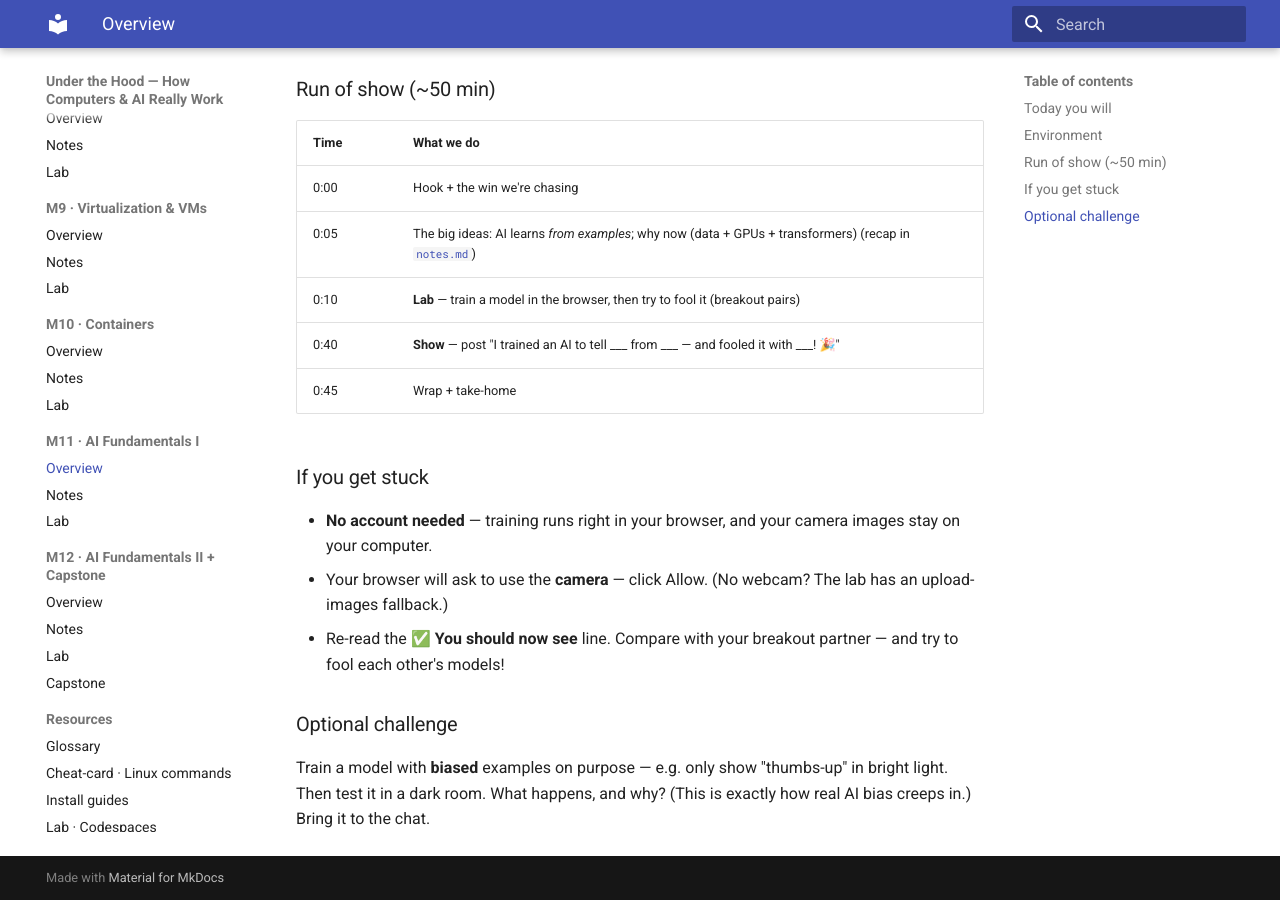
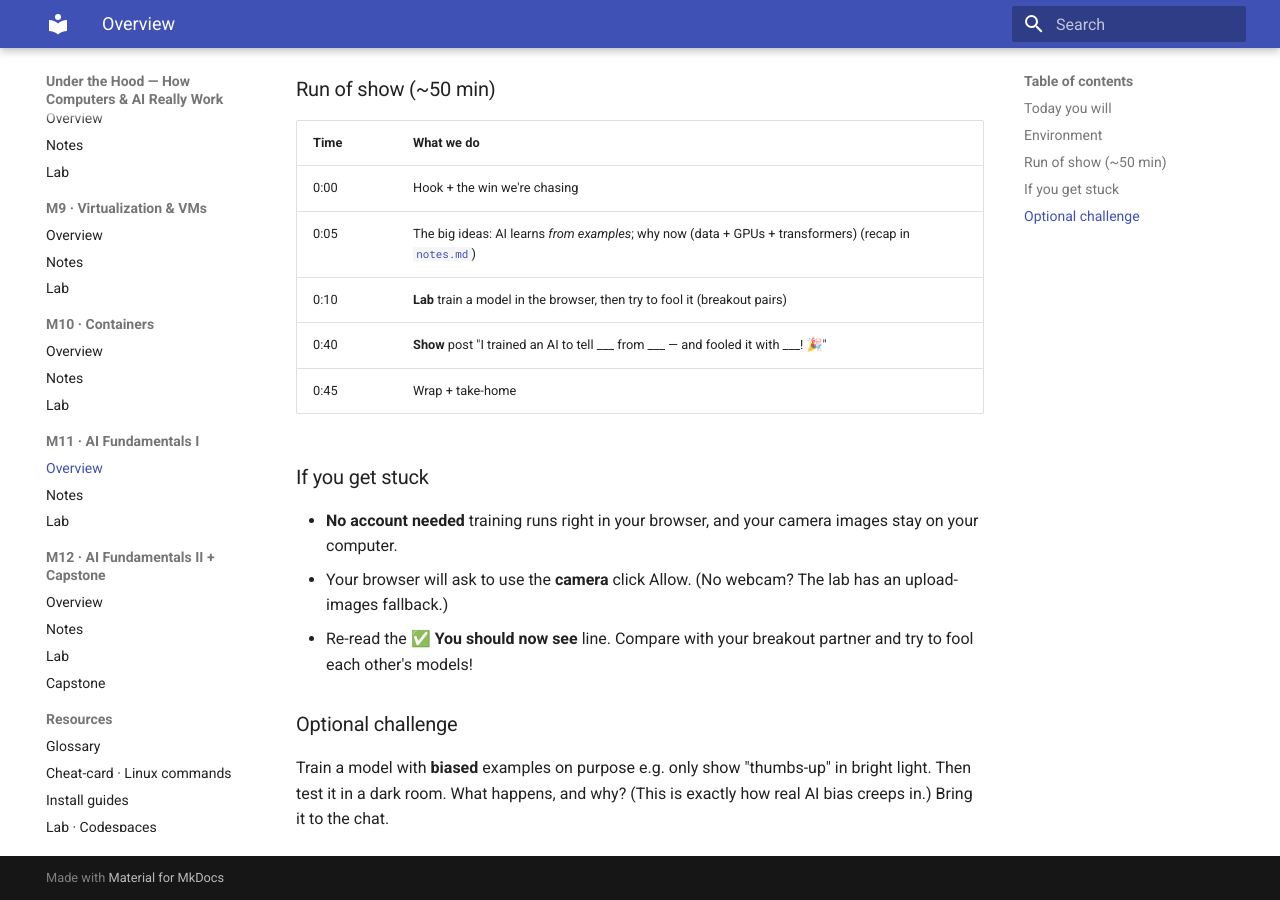
Before and after one commit to ThinkTechConsultingLLC/under-the-hood-course, an MkDocs documentation site: the page built from docs/m11-ai-fundamentals-1/README.md, in a window 1280 px wide and 900 px high, scrolled down 633 px. Built offline with MkDocs 1.6.1 and Material for MkDocs 9.7.7, drawn with Linux system fonts in a browser that asks for light colours; some of the changed text lies outside the part shown.

```diff
--- a/docs/m11-ai-fundamentals-1/README.md
+++ b/docs/m11-ai-fundamentals-1/README.md
@@ -1,10 +1,10 @@
-# M11 — AI Fundamentals I: what AI actually is
+# M11: AI Fundamentals I: what AI actually is
 
 > Everyone's talking about AI, and most explanations either dumb it down to nonsense or bury you in
 > math. Today, neither: you'll sort out what the words actually mean, see *why* AI suddenly got so
-> good — and then *teach a computer something yourself* and watch it learn, live, in your browser.
+> good and then *teach a computer something yourself* and watch it learn, live, in your browser.
 
-**Today's win:** you can explain AI vs machine learning vs deep learning vs LLMs, say why the current AI wave happened (data + GPUs + transformers), and you've **watched a model learn** — and seen how its examples (and their bias) shape it.
+**Today's win:** you can explain AI vs machine learning vs deep learning vs LLMs, say why the current AI wave happened (data + GPUs + transformers), and you've **watched a model learn** and seen how its examples (and their bias) shape it.
 
 ### Today you will
 - Sort out the buzzwords: how **AI, ML, deep learning, and LLMs** nest together
@@ -19,15 +19,15 @@ A **web browser** with a webcam (no install, no account). New to the AI tools? Y
 |------|------------|
 | 0:00 | Hook + the win we're chasing |
 | 0:05 | The big ideas: AI learns *from examples*; why now (data + GPUs + transformers) (recap in [`notes.md`](notes.md)) |
-| 0:10 | **Lab** — train a model in the browser, then try to fool it (breakout pairs) |
-| 0:40 | **Show** — post "I trained an AI to tell ___ from ___ — and fooled it with ___! 🎉" |
+| 0:10 | **Lab** train a model in the browser, then try to fool it (breakout pairs) |
+| 0:40 | **Show** post "I trained an AI to tell ___ from ___ — and fooled it with ___! 🎉" |
 | 0:45 | Wrap + take-home |
 
 ### If you get stuck
-- **No account needed** — training runs right in your browser, and your camera images stay on your computer.
-- Your browser will ask to use the **camera** — click Allow. (No webcam? The lab has an upload-images fallback.)
-- Re-read the **✅ You should now see** line. Compare with your breakout partner — and try to fool each other's models!
+- **No account needed** training runs right in your browser, and your camera images stay on your computer.
+- Your browser will ask to use the **camera** click Allow. (No webcam? The lab has an upload-images fallback.)
+- Re-read the **✅ You should now see** line. Compare with your breakout partner and try to fool each other's models!
 
 ### Optional challenge
-Train a model with **biased** examples on purpose — e.g. only show "thumbs-up" in bright light. Then test
+Train a model with **biased** examples on purpose e.g. only show "thumbs-up" in bright light. Then test
 it in a dark room. What happens, and why? (This is exactly how real AI bias creeps in.) Bring it to the chat.
```
